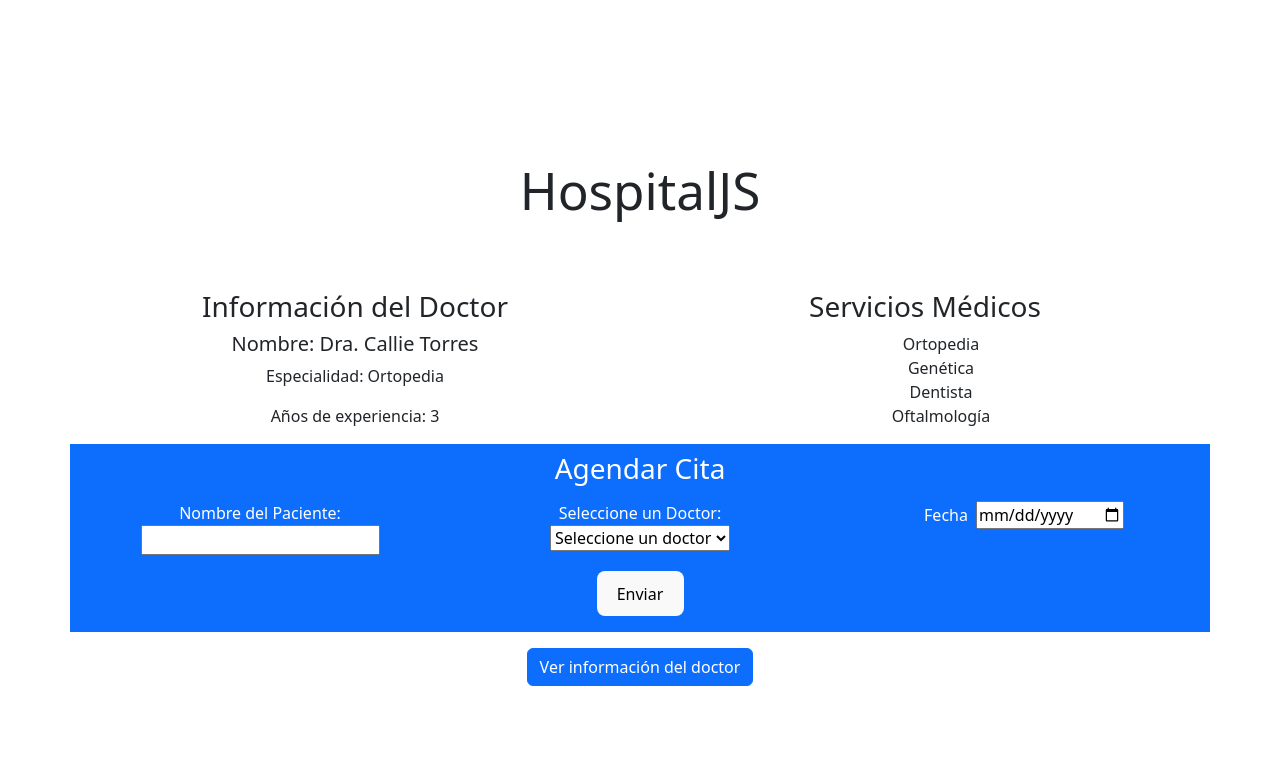
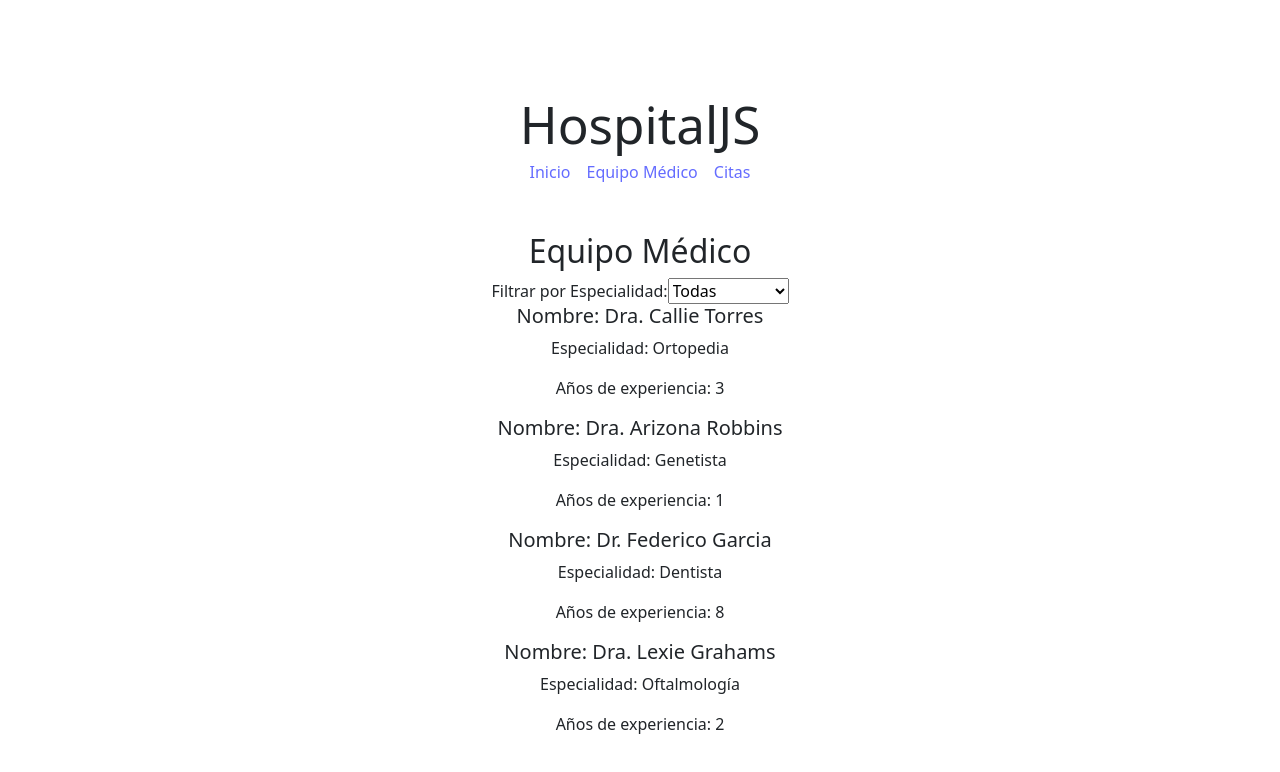
Before and after one commit to valeriatorrealba/HospitalJS, a React (Vite) app: page /team in a window 1280 px wide. Shown: the top 772 px of the page. Built offline with nearby package versions, Linux system fonts and the light colour scheme.

Commit message:
Ejercicio práctico 3 Modulo 4

```diff
--- a/package.json
+++ b/package.json
@@ -10,8 +10,10 @@
     "preview": "vite preview"
   },
   "dependencies": {
+    "prop-types": "^15.8.1",
     "react": "^18.3.1",
-    "react-dom": "^18.3.1"
+    "react-dom": "^18.3.1",
+    "react-router-dom": "^7.1.3"
   },
   "devDependencies": {
     "@eslint/js": "^9.15.0",
--- a/src/App.jsx
+++ b/src/App.jsx
@@ -1,78 +1,32 @@
-import { useEffect, useState } from 'react'
-import DoctorCard from './components/DoctorCard'
-import ServiceList from './components/ServiceList'
-import AppointmentForm from './components/AppointmentForm'
-import { HospitalContext } from './context/HospitalContext'
-import { initialDoctors, initialServices } from './data/data'
-import Modal from './components/Modal'
-import {Profiler} from 'react'
-import './App.css'
+import React from 'react'
+import { BrowserRouter as Router, Routes, Route, NavLink } from 'react-router-dom'
+import Home from './pages/Home'
+import MedicalTeam from './pages/MedicalTeam'
+import Appointments from './pages/Appointments'
+import { HospitalContextProvider } from './context/HospitalContext'
+import "./App.css"
 
 function App() {
-    const [doctors, setDoctors] = useState([])
-    const [services, setServices] = useState([])
-    const [appointments, setAppointments] = useState([])
-
-    const nameDoctor = 'Información del Doctor'
-
-    useEffect(() => {
-        setDoctors(initialDoctors)
-        setServices(initialServices)
-    }, [])
-
-    const handleFormSubmit = (formData) => {
-        setAppointments([...appointments, formData])
-        console.log('Nueva cita:', formData)
-    }
-
-    const selectedDoctor = doctors[0]
-
-    const [isModalOpen, setIsModalOpen] = useState(false)
-    const [modalContent, setModalContent] = useState(null)
-
-    const handleOpenModal = (content) => {
-        setModalContent(content)
-        setIsModalOpen(true)
-    }
-
-    const handleCloseModal = () => {
-        setIsModalOpen(false)
-    }
-
     return (
-        <HospitalContext.Provider value={{ doctors, services, appointments }}>
-            <div className='container text-center'>
-                <div className='m-5 p-3'>
+        <HospitalContextProvider>
+            <Router>
+                <header className="text-center m-5">
                     <h1>HospitalJS</h1>
-                </div>
-                <div className='row'>
-                    <div className='col'>
-                        <h3>{nameDoctor}</h3>
-                        <Profiler id="DoctorCard" onRender={(id, phase, actualDuration) => {
-                                console.log(`Profiler [${id}] - Fase: ${phase} - Duración: ${actualDuration}ms`)
-                            }}>
-                        {
-                            selectedDoctor ? (<DoctorCard name={selectedDoctor.name} specialty={selectedDoctor.specialty} years={selectedDoctor.years} />)
-                            : (<p>Cargando información del doctor...</p>)
-                        }
-                        </Profiler>
-                    </div>
-                    <div className='col'>
-                        <ServiceList services={services} />
-                    </div>
-                    <AppointmentForm doctors={doctors} onFormSubmit={handleFormSubmit} />
-                </div>
-                <div className="m-3">
-                    <button onClick={() => handleOpenModal(
-                        <DoctorCard name="Dr. Federico Garcia" specialty="Dentista" years={8} />)} className="btn btn-primary">
-                            Ver información del doctor
-                    </button>
-                </div>
-                <Modal isOpen={isModalOpen} onClose={handleCloseModal}>
-                    {modalContent}
-                </Modal>
-            </div>
-        </HospitalContext.Provider>
+                    <nav>
+                        <NavLink to="/" className="mx-2">Inicio</NavLink>
+                        <NavLink to="/team" className="mx-2">Equipo Médico</NavLink>
+                        <NavLink to="/appointments" className="mx-2">Citas</NavLink>
+                    </nav>
+                </header>
+                <main>
+                    <Routes>
+                        <Route path="/" element={<Home />} />
+                        <Route path="/team" element={<MedicalTeam />} />
+                        <Route path="/appointments" element={<Appointments />} />
+                    </Routes>
+                </main>
+            </Router>
+        </HospitalContextProvider>
     )
 }
 
--- a/src/context/HospitalContext.jsx
+++ b/src/context/HospitalContext.jsx
@@ -1,3 +1,25 @@
-import { createContext } from 'react'
+import React, { createContext, useState, useEffect } from 'react'
+import { initialDoctors, initialServices } from '../data/data'
 
-export const HospitalContext = createContext(null)
+export const HospitalContext = createContext()
+
+export const HospitalContextProvider = ({ children }) => {
+    const [doctors, setDoctors] = useState([])
+    const [services, setServices] = useState([])
+    const [appointments, setAppointments] = useState([])
+
+    useEffect(() => {
+        setDoctors(initialDoctors)
+        setServices(initialServices)
+    }, [])
+
+    const addAppointment = (appointment) => {
+        setAppointments([...appointments, appointment])
+    }
+
+    return (
+        <HospitalContext.Provider value={{ doctors, services, appointments, addAppointment }}>
+            {children}
+        </HospitalContext.Provider>
+    )
+}
--- /dev/null
+++ b/src/pages/Appointments.jsx
@@ -0,0 +1,16 @@
+import React, { useContext } from 'react'
+import { HospitalContext } from '../context/HospitalContext'
+import AppointmentForm from '../components/AppointmentForm'
+
+function Appointments() {
+    const { doctors, addAppointment } = useContext(HospitalContext)
+
+    return (
+        <div>
+            <h2>Agendar Cita</h2>
+            <AppointmentForm doctors={doctors} onFormSubmit={addAppointment} />
+        </div>
+    )
+}
+
+export default Appointments
--- /dev/null
+++ b/src/pages/Home.jsx
@@ -0,0 +1,15 @@
+import React, { useContext } from 'react'
+import { HospitalContext } from '../context/HospitalContext'
+import ServiceList from '../components/ServiceList'
+
+function Home() {
+    const { services } = useContext(HospitalContext)
+    return (
+        <div>
+            <h2>Bienvenido a HospitalJS</h2>
+            <p>Proporcionamos atención médica de calidad con los mejores especialistas.</p>
+            <ServiceList services={services} />
+        </div>
+    )}
+
+export default Home
--- /dev/null
+++ b/src/pages/MedicalTeam.jsx
@@ -0,0 +1,32 @@
+import React, { useContext, useState } from 'react'
+import { HospitalContext } from '../context/HospitalContext'
+import DoctorCard from '../components/DoctorCard'
+
+function MedicalTeam() {
+    const { doctors } = useContext(HospitalContext)
+    const [specialtyFilter, setSpecialtyFilter] = useState("")
+
+    const filteredDoctors = doctors.filter((doctor) =>
+        specialtyFilter ? doctor.specialty === specialtyFilter : true
+    )
+
+    return (
+        <div>
+            <h2>Equipo Médico</h2>
+            <label>Filtrar por Especialidad: </label>
+            <select onChange={(e) => setSpecialtyFilter(e.target.value)} value={specialtyFilter}>
+                <option value="">Todas</option>
+                {Array.from(new Set(doctors.map((doc) => doc.specialty))).map((specialty) => (
+                    <option key={specialty} value={specialty}>{specialty}</option>
+                ))}
+            </select>
+            <div className="doctor-list">
+                {filteredDoctors.map((doctor) => (
+                    <DoctorCard key={doctor.id} {...doctor} />
+                ))}
+            </div>
+        </div>
+    )
+}
+
+export default MedicalTeam
```
Also changed, not shown: 1 other file (tests, documents, lock files or other folders).
